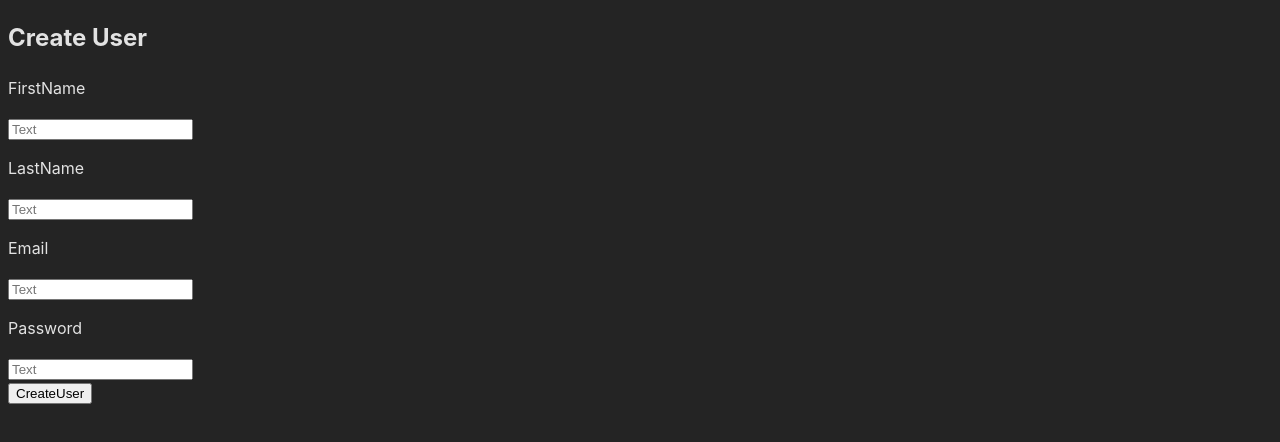
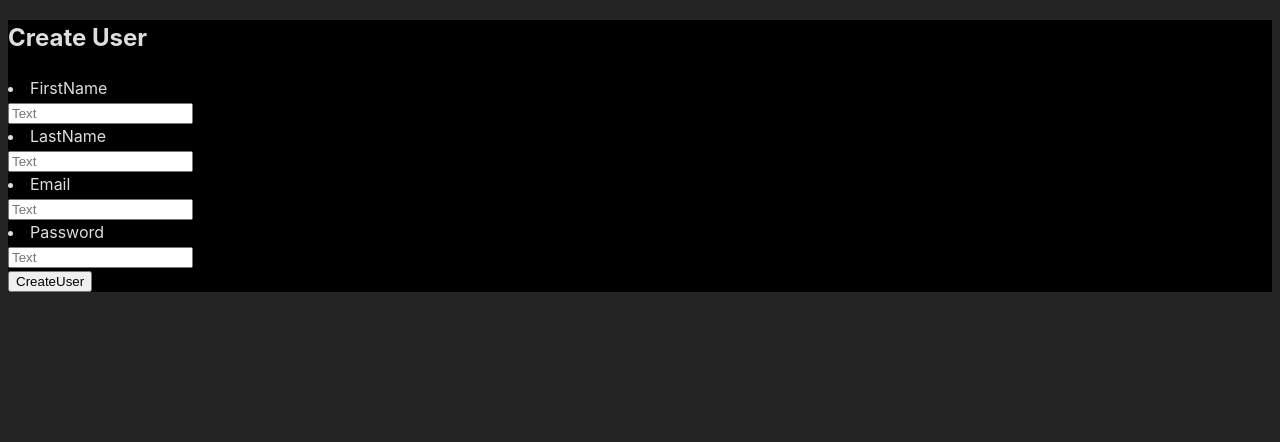
Before and after one commit to josh-20/ReptileUi, a React (Vite) app: page / in a window 1280 px wide. Shown: the top 442 px of the page. Built offline with nearby package versions, Linux system fonts and the light colour scheme.

Commit message:
possible fix for server interaction

```diff
--- a/src/App.tsx
+++ b/src/App.tsx
@@ -30,8 +30,6 @@ const router = createBrowserRouter([
 
 export const App = () => {
   const [api, setApi] = useState(new Api())
-
-
   return (
     <>
       <ApiContext.Provider value={api}>
--- a/src/index.css
+++ b/src/index.css
@@ -13,3 +13,7 @@
   -moz-osx-font-smoothing: grayscale;
   -webkit-text-size-adjust: 100%;
 }
+div {
+
+  background-color: black;
+}
--- a/src/pages/CreateUser.tsx
+++ b/src/pages/CreateUser.tsx
@@ -14,7 +14,7 @@ export const CreateUser = () => {
     const [email, setEmail] = useState("")
     const [password, setPassword] = useState("")
     async function saveUser() {
-      const res = await fetch("http://localhost:3000/", {
+      const res = await fetch(`${import.meta.env.SERVER_URL}/`, {
         method: "post",
         headers: {
           "Content-Type": "application/json"
@@ -26,20 +26,21 @@ export const CreateUser = () => {
           password: password
         })
       });
-      return (res)
+      const {user} = await res.json()
+      setUser(user);
     }
 
 
     return(
       <div>
         <h2>Create User</h2>
-        <p>FirstName</p>
+        <li>FirstName</li>
         <input type="text" placeholder="Text" onChange={e => setFristName(e.target.value)}/>
-        <p>LastName</p>
+        <li>LastName</li>
         <input type="text" placeholder="Text" onChange={e => setLastName(e.target.value)}/>
-        <p>Email</p>
+        <li>Email</li>
         <input type="text" placeholder="Text" onChange={e => setEmail(e.target.value)}/>
-        <p>Password</p>
+        <li>Password</li>
         <input type="password" placeholder="Text" onChange={e => setPassword(e.target.value)}/>
         <br/>
         <button onClick={saveUser}>CreateUser</button>
```
